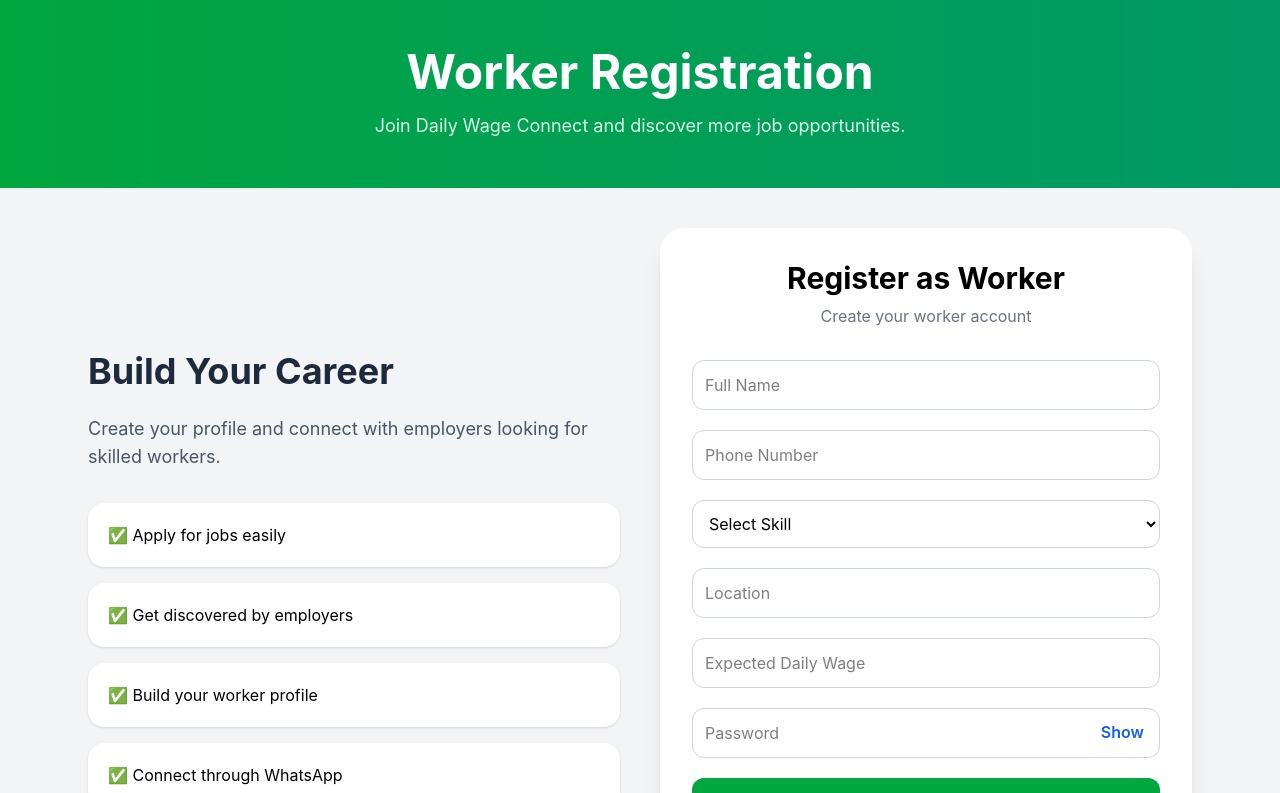
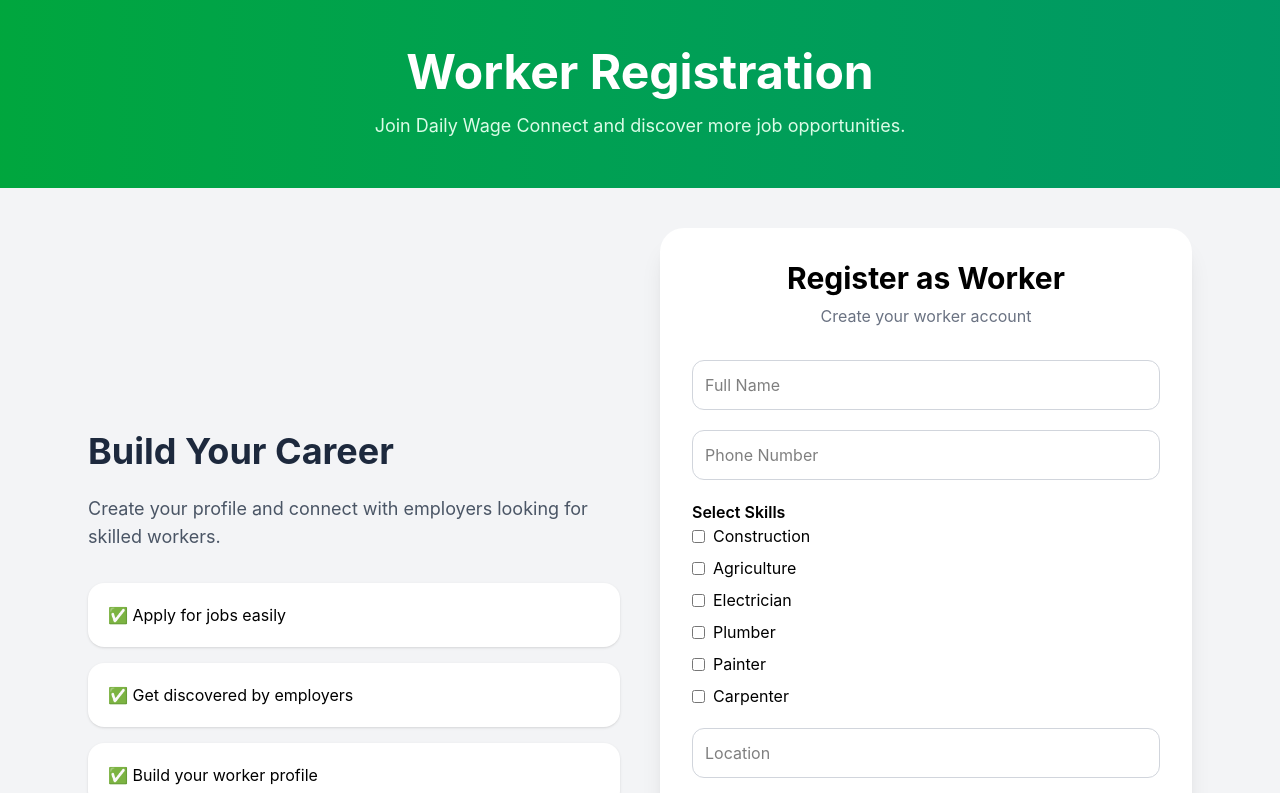
Before and after one commit to karunakar-sarabu/worker-hubss, a React (Vite) app: page /worker-register in a window 1280 px wide. Shown: the top 793 px of the page. Built offline with nearby package versions, Linux system fonts and the light colour scheme.

Commit message:
Update frontend API URL to Render backend and push multi-skill feature

```diff
--- a/src/pages/PostJob.jsx
+++ b/src/pages/PostJob.jsx
@@ -9,6 +9,7 @@
 
     const [formData, setFormData] = useState({
         title: "",
+        skill: "",
         description: "",
         location: "",
         wage: "",
@@ -43,7 +44,7 @@
                 `${import.meta.env.VITE_API_URL}/api/ai/generate-job-description`,
                 {
                     title: formData.title,
-                    skill: formData.title,
+                    skill: formData.skill,
                     location: formData.location,
                     wage: formData.wage,
                 }
@@ -69,6 +70,7 @@
 
         if (
             !formData.title ||
+            !formData.skill ||
             !formData.description ||
             !formData.location ||
             !formData.wage
@@ -155,6 +157,48 @@
                                     onChange={handleChange}
                                     className="w-full border border-gray-300 rounded-xl p-3 focus:ring-2 focus:ring-blue-400 outline-none"
                                 />
+
+
+                                <div>
+                                    <label className="block font-semibold mb-2">
+                                        Skill Category
+                                    </label>
+
+                                    <select
+                                        name="skill"
+                                        value={formData.skill}
+                                        onChange={handleChange}
+                                        className="w-full border border-gray-300 rounded-xl p-3"
+                                    >
+                                        <option value="">
+                                            Select Skill
+                                        </option>
+
+                                        <option value="Construction">
+                                            Construction
+                                        </option>
+
+                                        <option value="Agriculture">
+                                            Agriculture
+                                        </option>
+
+                                        <option value="Electrician">
+                                            Electrician
+                                        </option>
+
+                                        <option value="Plumber">
+                                            Plumber
+                                        </option>
+
+                                        <option value="Painter">
+                                            Painter
+                                        </option>
+
+                                        <option value="Carpenter">
+                                            Carpenter
+                                        </option>
+                                    </select>
+                                </div>
                             </div>
 
                             <div>
--- a/src/pages/Profile.jsx
+++ b/src/pages/Profile.jsx
@@ -169,7 +169,9 @@
             const response = await axios.post(
                 `${import.meta.env.VITE_API_URL}/api/ai/generate-worker-profile`,
                 {
-                    skill: formData.skill,
+                    skill:
+                        formData.skills?.join(", ") ||
+                        formData.skill,
                     experience: formData.experience
                 }
             );
@@ -206,7 +208,9 @@
             const response = await axios.post(
                 `${import.meta.env.VITE_API_URL}/api/ai/skill-gap-advisor`,
                 {
-                    skill: formData.skill,
+                    skill:
+                        formData.skills?.join(", ") ||
+                        formData.skill,
                     experience: formData.experience
                 }
             );
@@ -406,7 +410,7 @@
                                     >
                                         Upload Photo
                                     </button>
-                                    <input
+                                    {/* <input
                                         type="text"
                                         placeholder="Skill"
                                         value={formData.skill || ""}
@@ -417,8 +421,68 @@
                                             })
                                         }
                                         className="w-full border p-2 rounded"
-                                    />
+                                    /> */}
+                                    <div className="border rounded p-3">
 
+                                        <label className="font-semibold block mb-2">
+                                            Skills
+                                        </label>
+
+                                        {
+                                            [
+                                                "Construction",
+                                                "Agriculture",
+                                                "Electrician",
+                                                "Plumber",
+                                                "Painter",
+                                                "Carpenter",
+                                            ].map((skill) => (
+
+                                                <label
+                                                    key={skill}
+                                                    className="flex items-center gap-2 mb-2"
+                                                >
+                                                    <input
+                                                        type="checkbox"
+                                                        checked={
+                                                            formData.skills?.includes(skill)
+                                                        }
+                                                        onChange={() => {
+
+                                                            if (
+                                                                formData.skills?.includes(skill)
+                                                            ) {
+
+                                                                setFormData({
+                                                                    ...formData,
+                                                                    skills:
+                                                                        formData.skills.filter(
+                                                                            (s) => s !== skill
+                                                                        ),
+                                                                });
+
+                                                            } else {
+
+                                                                setFormData({
+                                                                    ...formData,
+                                                                    skills: [
+                                                                        ...(formData.skills || []),
+                                                                        skill,
+                                                                    ],
+                                                                });
+
+                                                            }
+                                                        }}
+                                                    />
+
+                                                    {skill}
+
+                                                </label>
+
+                                            ))
+                                        }
+
+                                    </div>
                                     <input
                                         type="text"
                                         placeholder="Location"
@@ -629,7 +693,7 @@
                                     </h3>
                                 </div>
 
-                                <div className="bg-gray-50 p-4 rounded-xl">
+                                {/* <div className="bg-gray-50 p-4 rounded-xl">
                                     <p className="text-gray-500 text-base font-medium">
                                         Skill
                                     </p>
@@ -637,8 +701,18 @@
                                     <h3 className="text-2xl font-bold text-slate-800">
                                         {profile.skill}
                                     </h3>
-                                </div>
+                                </div> */}
+                                <p className="text-gray-500 text-base font-medium">
+                                    Skills
+                                </p>
 
+                                <h3 className="text-2xl font-bold text-slate-800">
+                                    {
+                                        profile.skills?.length > 0
+                                            ? profile.skills.join(", ")
+                                            : profile.skill
+                                    }
+                                </h3>
                                 <div className="bg-gray-50 p-4 rounded-xl">
                                     <p className="text-gray-500 text-base font-medium">
                                         Location
--- a/src/pages/WorkerRegister.jsx
+++ b/src/pages/WorkerRegister.jsx
@@ -10,7 +10,7 @@
     const [formData, setFormData] = useState({
         name: "",
         phone: "",
-        skill: "",
+        skills: [],
         location: "",
         wage: "",
         password: ""
@@ -23,13 +23,35 @@
         });
     };
 
+
+    const handleSkillChange = (skill) => {
+
+        if (formData.skills.includes(skill)) {
+
+            setFormData({
+                ...formData,
+                skills: formData.skills.filter(
+                    (s) => s !== skill
+                ),
+            });
+
+        } else {
+
+            setFormData({
+                ...formData,
+                skills: [...formData.skills, skill],
+            });
+
+        }
+    };
+
     const handleSubmit = async (e) => {
         e.preventDefault();
 
         if (
             !formData.name ||
             !formData.phone ||
-            !formData.skill ||
+            formData.skills.length === 0 ||
             !formData.location ||
             !formData.wage ||
             !formData.password
@@ -43,11 +65,17 @@
         }
         try {
             setLoading(true);
-
-            await axios.post(
+            console.log(formData);
+            // await axios.post(
+            //     `${import.meta.env.VITE_API_URL}/api/workers/register`,
+            //     formData
+            // );
+            const response = await axios.post(
                 `${import.meta.env.VITE_API_URL}/api/workers/register`,
                 formData
             );
+
+            console.log(response.data);
 
             setRegistrationSuccess(true);
 
@@ -191,41 +219,38 @@
                                 className="w-full border border-gray-300 rounded-xl p-3"
                             />
 
-                            <select
-                                name="skill"
-                                value={formData.skill}
-                                onChange={handleChange}
-                                className="w-full border border-gray-300 rounded-xl p-3"
-                            >
-                                <option value="">
-                                    Select Skill
-                                </option>
+                            <div className="space-y-2">
 
-                                <option value="Construction">
-                                    Construction
-                                </option>
+                                <label className="font-semibold">
+                                    Select Skills
+                                </label>
 
-                                <option value="Agriculture">
-                                    Agriculture
-                                </option>
+                                {[
+                                    "Construction",
+                                    "Agriculture",
+                                    "Electrician",
+                                    "Plumber",
+                                    "Painter",
+                                    "Carpenter",
+                                ].map((skill) => (
 
-                                <option value="Electrician">
-                                    Electrician
-                                </option>
+                                    <label
+                                        key={skill}
+                                        className="flex items-center gap-2"
+                                    >
+                                        <input
+                                            type="checkbox"
+                                            checked={formData.skills.includes(skill)}
+                                            onChange={() =>
+                                                handleSkillChange(skill)
+                                            }
+                                        />
 
-                                <option value="Plumber">
-                                    Plumber
-                                </option>
+                                        {skill}
+                                    </label>
 
-                                <option value="Painter">
-                                    Painter
-                                </option>
-
-                                <option value="Carpenter">
-                                    Carpenter
-                                </option>
-                            </select>
-
+                                ))}
+                            </div>
                             <input
                                 type="text"
                                 name="location"
```
